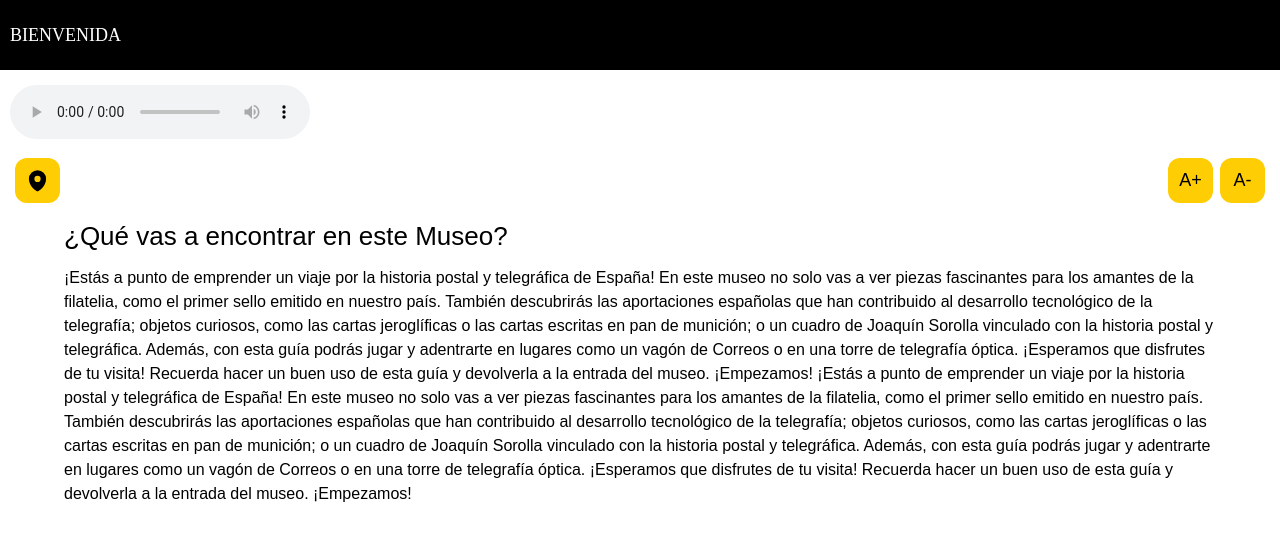
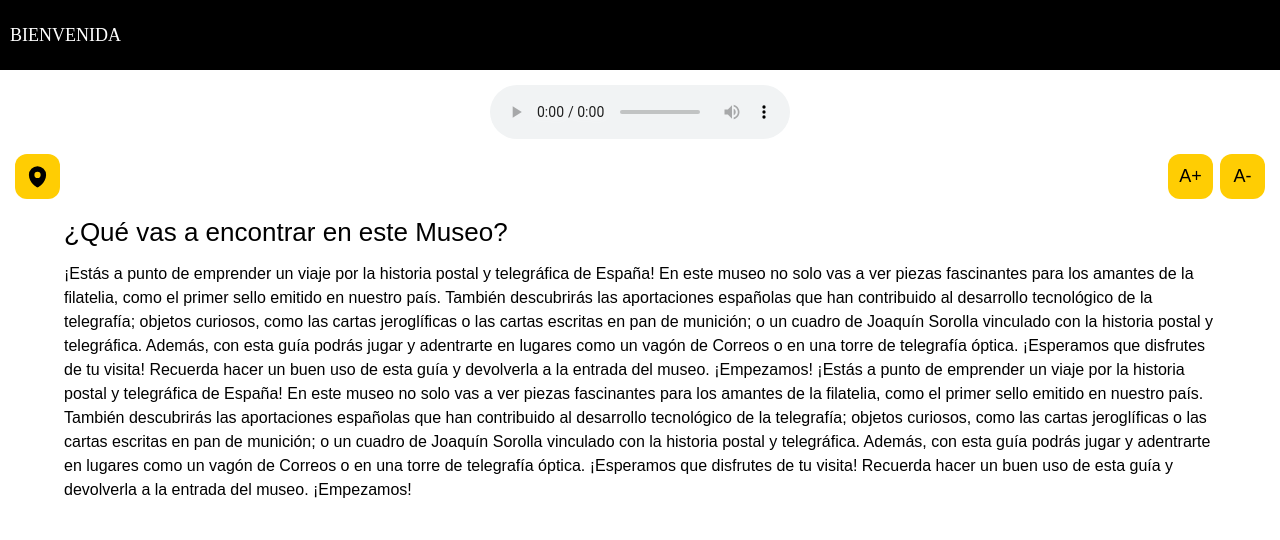
Before and after one commit to joseIgnaciodv/prueba_tecnica_GVAM, an Angular app: page / in a window 1280 px wide. Shown: the top 540 px of the page. Built offline with nearby package versions, Linux system fonts and the light colour scheme.

Commit message:
center audio player in page

```diff
--- a/src/app/app.component.scss
+++ b/src/app/app.component.scss
@@ -1,6 +1,6 @@
 audio {
-  margin-top: 15px;
-  margin-left: 10px;
+  display: flex;
+  margin: 15px auto 0 auto;
 }
 
 .action-button-container {
```
